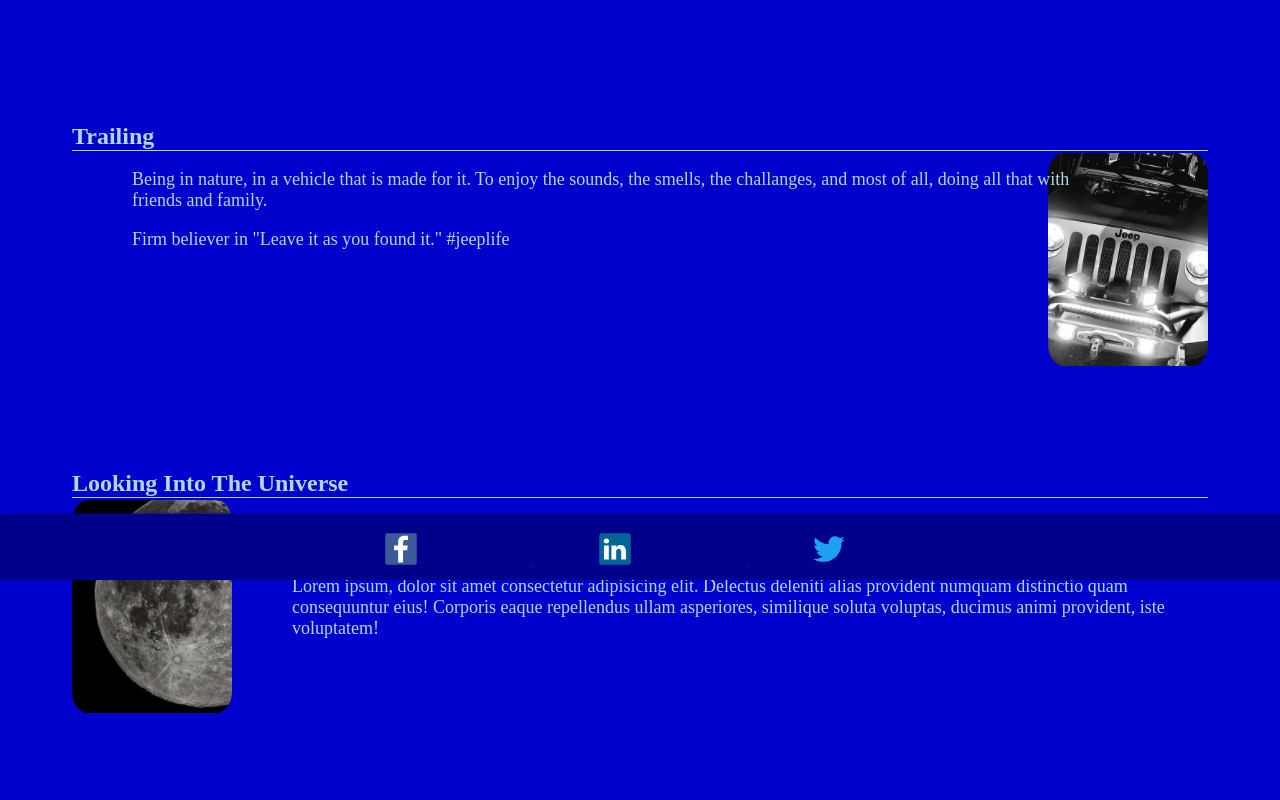
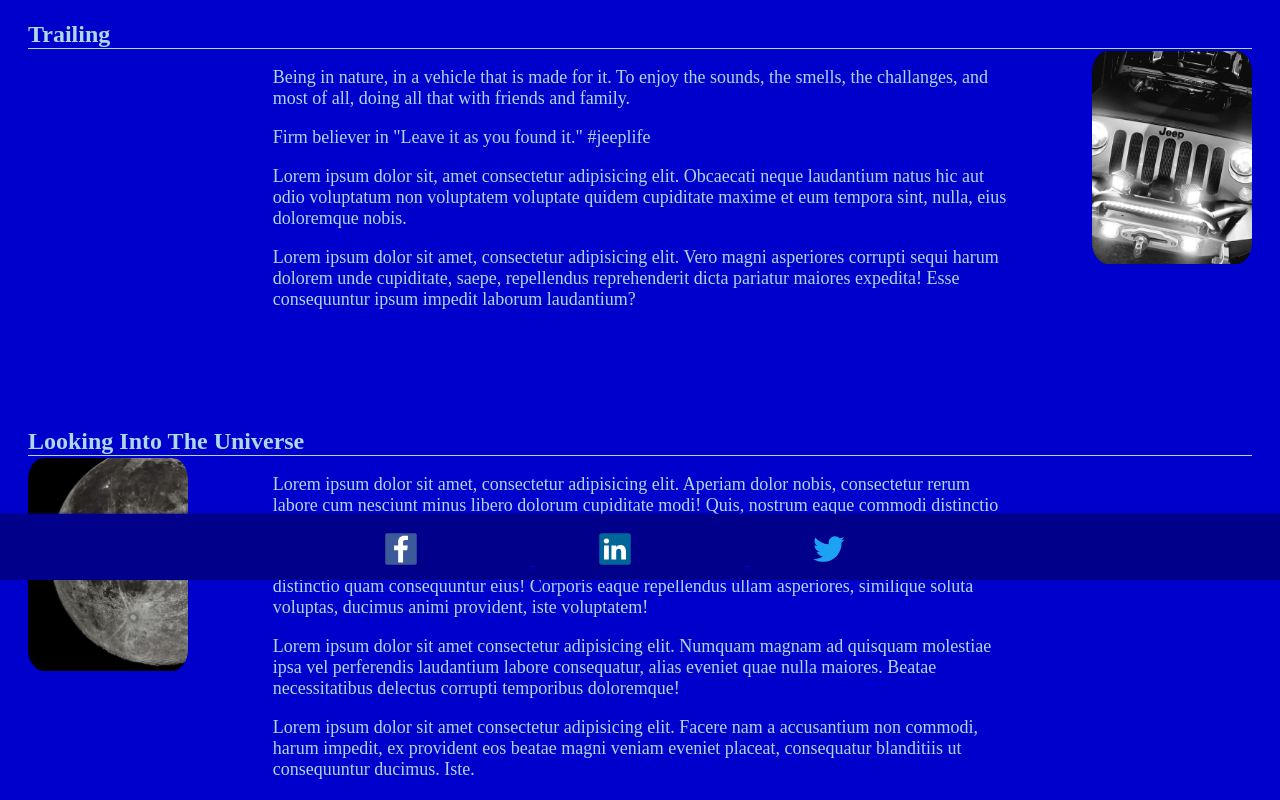
Before and after one commit to Romeo-Wizard/personal-webpage-fullstack, a plain HTML site: page about.html in a window 1280 px wide. Shown: the part 220-1020 px from the top of the page. Drawn offline with Linux system fonts and the light colour scheme.

Commit message:
Clean up and fixes

```diff
--- a/about.css
+++ b/about.css
@@ -1,35 +1,3 @@
-/* header style start
-header {
-    background-color: darkblue;
-    padding: 10px;
-    overflow: auto;
-
-}
-
-.main-header {
-    font-size: 22px;
-    font-style: italic;
-    display: inline;
-    color: lightblue;
-
-}
-
-.other-header {
-    float: right;
-    font-size: 18px;
-    margin-left: 1080;
-    margin-right: 0px;
-    display: inline;
-    overflow: auto;
-
-}
-
-.other-header2 {
-    color: lightblue;
-    margin-right: 13px;
-}
- header style end */
-
  /* header style start */
 
 header.site {
@@ -46,7 +14,6 @@ header.site {
 
 nav a {
     color: lightblue;
-
 }
 
 .h1-name {
@@ -57,10 +24,10 @@ nav a {
 
 /* header style end */
 
-
 .about-h1 {
     color: lightblue;
     margin-top: 120px;
+    margin-bottom: 20px;
 }
 
 h2 {
@@ -69,22 +36,21 @@ h2 {
 
 p {
     color: lightblue;
-    width: 1050px;
     font-size: large;
+    margin-right: 20%;
+    margin-left: 20%;
 }
 
 .about-p {
-    position: relative;
     left: 60px;
 }
 
 .about-p2 {
-    position: relative;
     left: 60px;
 }
 
 .about-section {
-    margin: 150px 48px;
+    margin: 48px 4px;
     padding: 16px;
 }
 
@@ -108,7 +74,6 @@ img {
 .about-img {
     float: right;
     overflow: auto;
-
 }
 
 .about-img2 {
@@ -120,7 +85,6 @@ p {
     color: lightblue;
     font-size: large;
 }
-
 
 /* footer style start */
 
--- a/about.html
+++ b/about.html
@@ -1,23 +1,15 @@
 <!DOCTYPE html>
+
 <html>
+
+  <head>
+
     <title>My Personal Site</title>
-    <head>
-        <link rel="stylesheet" href="about.css">
-        <style></style>
-    </head>
-<!-- header old
-    <header>
+    <link rel="stylesheet" href="about.css">
 
-        <h1 class="main-header">Douglas Stemple</h1>
+  </head>
 
-        <section class="other-header">
-          <a href="index.html"  class="other-header2">HOME</a>
-          <a href="about.html" class="other-header2">ABOUT</a>
-          <a href="portfolio.html" class="other-header2">PORTFOLIO</a>
-        </section>
-
-    </header>
-    header old -->
+  <body>
 
     <header class="site">
 
@@ -34,7 +26,7 @@
     </header>
 
     <main>
-    <body>
+
         <h1 class="about-h1">When I'm not working or studying I enjoy the following things:</h1>
 
         <section class="about-section">
@@ -45,7 +37,9 @@
 
         <p class="about-p2">Being in nature, in a vehicle that is made for it.  To enjoy the sounds, the smells, the challanges,
            and most of all, doing all that with friends and family.  </p>
-           <p class="about-p2">Firm believer in "Leave it as you found it." #jeeplife </p>
+        <p class="about-p2">Firm believer in "Leave it as you found it." #jeeplife </p>
+        <p class="about-p2">Lorem ipsum dolor sit, amet consectetur adipisicing elit. Obcaecati neque laudantium natus hic aut odio voluptatum non voluptatem voluptate quidem cupiditate maxime et eum tempora sint, nulla, eius doloremque nobis.</p>
+        <p class="about-p2">Lorem ipsum dolor sit amet, consectetur adipisicing elit. Vero magni asperiores corrupti sequi harum dolorem unde cupiditate, saepe, repellendus reprehenderit dicta pariatur maiores expedita! Esse consequuntur ipsum impedit laborum laudantium?</p>
 
         </section>
 
@@ -57,6 +51,8 @@
 
           <p class="about-p">Lorem ipsum dolor sit amet, consectetur adipisicing elit. Aperiam dolor nobis, consectetur rerum labore cum nesciunt minus libero dolorum cupiditate modi! Quis, nostrum eaque commodi distinctio deserunt eos. Soluta, beatae.</p>
           <p class="about-p">Lorem ipsum, dolor sit amet consectetur adipisicing elit. Delectus deleniti alias provident numquam distinctio quam consequuntur eius! Corporis eaque repellendus ullam asperiores, similique soluta voluptas, ducimus animi provident, iste voluptatem!</p>
+          <p class="about-p2">Lorem ipsum dolor sit amet consectetur adipisicing elit. Numquam magnam ad quisquam molestiae ipsa vel perferendis laudantium labore consequatur, alias eveniet quae nulla maiores. Beatae necessitatibus delectus corrupti temporibus doloremque!</p>
+          <p class="about-p2">Lorem ipsum dolor sit amet consectetur adipisicing elit. Facere nam a accusantium non commodi, harum impedit, ex provident eos beatae magni veniam eveniet placeat, consequatur blanditiis ut consequuntur ducimus. Iste.</p>
 
         </section>
 
@@ -68,12 +64,15 @@
 
           <p class="about-p2">Lorem ipsum dolor sit amet consectetur adipisicing elit. Facere laudantium quo hic sit, at ex deleniti eum nihil, optio necessitatibus odio sed et error. Reprehenderit laborum ipsa repellat aliquam natus.</p>
           <p class="about-p2">Lorem ipsum dolor sit amet consectetur adipisicing elit. Eveniet, expedita, fugit et amet omnis minima rerum similique veniam iure tenetur voluptas cumque impedit ullam nemo, in hic delectus neque magnam.</p>
+          <p class="about-p2">Lorem ipsum dolor, sit amet consectetur adipisicing elit. Obcaecati aliquid reiciendis aliquam, veniam blanditiis consequatur neque eaque vel atque ab iste perspiciatis numquam itaque quas facilis sit eum facere quam.</p>
+          <p class="about-p2">Lorem ipsum dolor sit amet, consectetur adipisicing elit. Eveniet facere molestiae porro minima ducimus aspernatur repellat veritatis reprehenderit, excepturi nam quam totam dolorum culpa enim commodi sequi fugiat eaque incidunt?</p>
 
         </section>
 
+        <footer>
 
-        <footer>
             <div class="footer_a">
+
                 <a href="https://facebook.com" target="_blank">
                   <img class="media-link" src="images/facebook-logo-2428.svg" alt="">
                 </a>
@@ -83,11 +82,13 @@
                 <a href="https://twitter.com" target="_blank">
                   <img class="media-link" src="images/twitter-logo-2429.svg" alt="">
                 </a>
+
             </div>
+
         </footer>
+
+      </main>
 
     </body>
 
-    </main>
-
 </html>
--- a/portfolio.css
+++ b/portfolio.css
@@ -1,35 +1,3 @@
-/* header start
-
-header {
-    background-color: darkblue;
-    padding: 10px;
-
-}
-
-.main-header {
-    font-size: 22px;
-    font-style: italic;
-    display: inline;
-    color: lightblue;
-
-}
-
-.other-header {
-    float: right;
-    font-size: 18px;
-    margin-left: auto;
-    margin-right: 0px;
-    display: inline;
-    overflow: auto;
-
-
-}
-.other-header2 {
-    color: lightblue;
-    margin-right: 13px;
-}
- header style end */
-
   /* header style start */
 
 header.site {
@@ -61,7 +29,6 @@ nav a {
 body {
     background-color: mediumblue;
     margin-bottom: 150px;
-
 }
 
 .portfolio-container {
@@ -69,7 +36,6 @@ body {
 }
 
 h1 {
-
     color: lightblue;
 }
 
@@ -97,32 +63,27 @@ img {
 .img1 {
     float: right;
     overflow: auto;
-
 }
 
 .img2{
     float: left;
     overflow: auto;
-
 }
 
 p {
     color: lightblue;
-    width: 1050px;
     font-size: large;
+    margin-right: 20%;
+    margin-left: 20%;
 }
 
 .portfolio-p {
-    position: relative;
     left: 60px;
 }
 
 .portfolio-p2 {
-    position: relative;
-    left: 60px;
+    left: 1px;
 }
-
-
 
 /* footer style start */
 
@@ -148,5 +109,4 @@ footer {
     height: 32px;
     margin-right: -60px;
     margin-top: 0px;
-
 }
```
Also changed, not shown: index.css (+2 -40 lines), index.html (+14 -6 lines), portfolio.html (+5 -17 lines).
